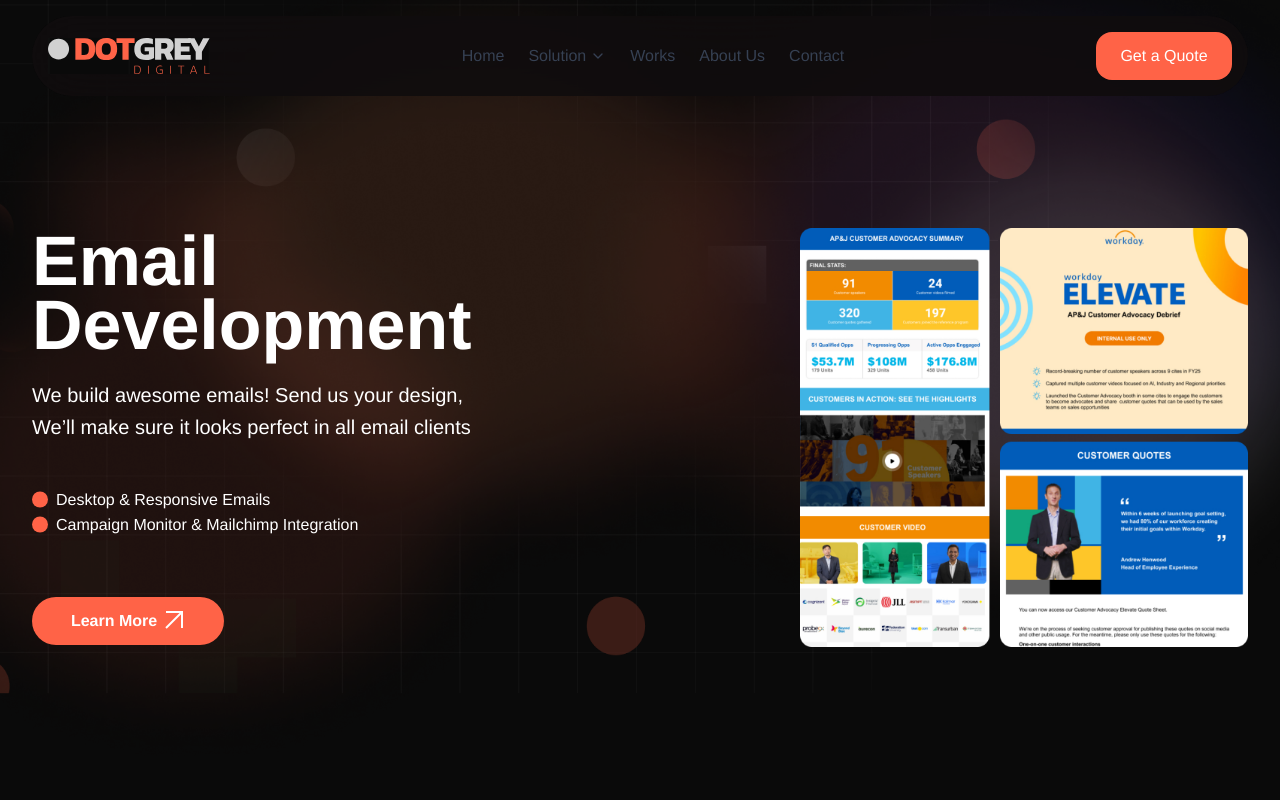
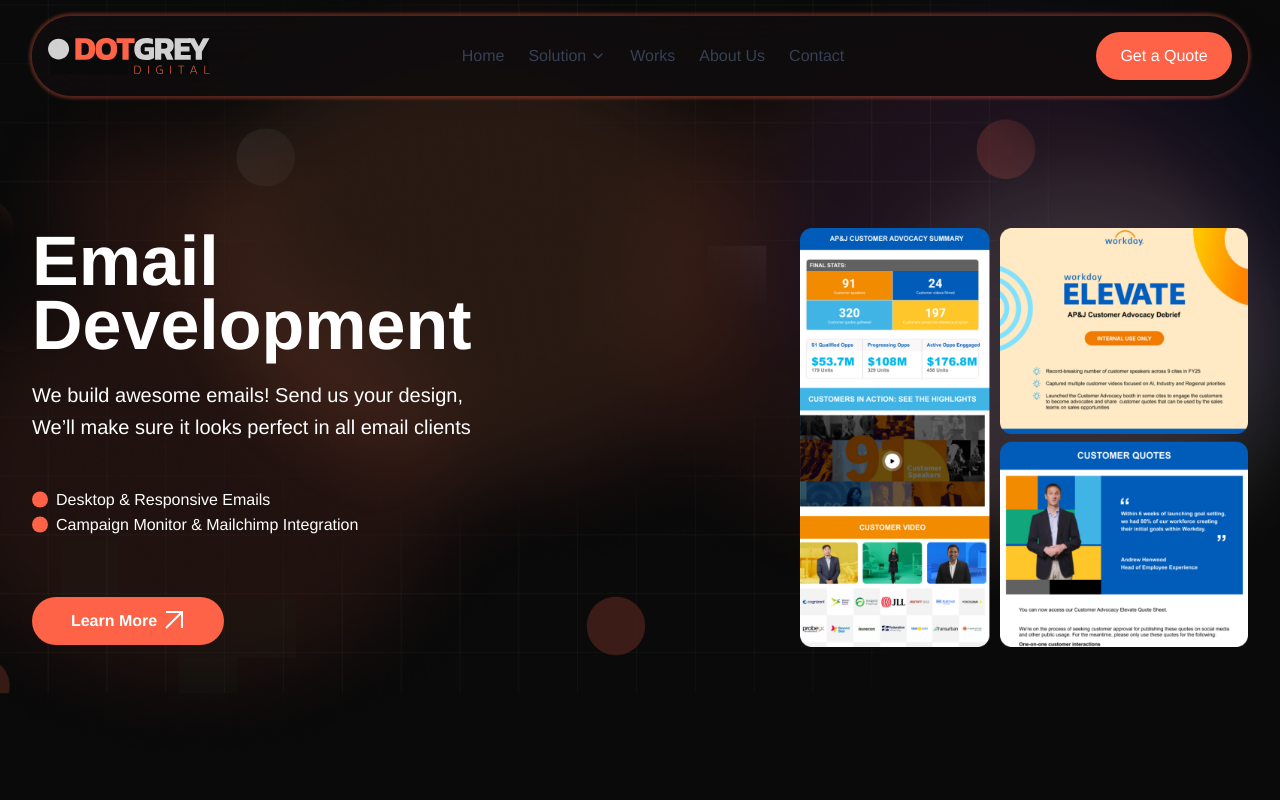
Before and after one commit to mahmud886/dot-grey-digital, a Next.js app: page / in a window 1280 px wide. Shown: the top 800 px of the page. Built offline with nearby package versions, Linux system fonts and the light colour scheme.

Commit message:
:pencil2: shadow added

```diff
--- a/components/navbar.jsx
+++ b/components/navbar.jsx
@@ -47,7 +47,7 @@
   return (
     <nav className='fixed left-0 w-full  z-50'>
       <div className='container mx-auto p-4'>
-        <div className='flex justify-between items-center p-4 rounded-full bg-[rgba(16,13,14,0.90)] backdrop-blur-[25px]'>
+        <div className='flex justify-between items-center p-4  shadow-[0px_0px_3px_3px_rgba(255,99,71,0.3)] rounded-full bg-[rgba(16,13,14,0.90)] backdrop-blur-[25px]'>
           {/* Left - Logo */}
           <div className='flex items-center'>
             <Link href='/'>
@@ -92,7 +92,7 @@
 
           {/* Right - Button */}
           <div className='hidden md:flex'>
-            <DynamicButton fontWeight='font-normal' width='min-w-[136px]' borderRadius='rounded-2xl'>
+            <DynamicButton fontWeight='font-normal' width='min-w-[136px]' borderRadius='rounded-full'>
               Get a Quote
             </DynamicButton>
           </div>
```
